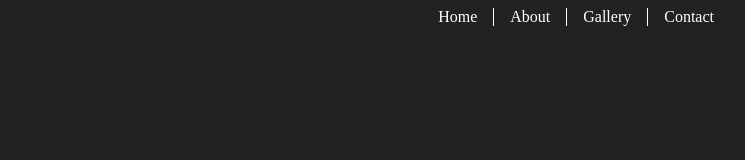
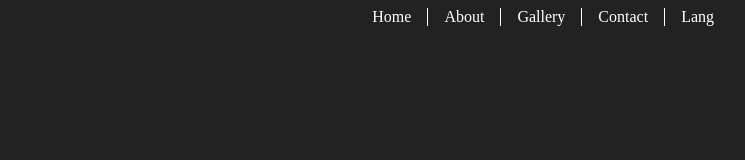
Before and after one commit to Veilios/YeskisFilms, a Vue app in the folder YeskisFilms/: page / in a window 1280 px wide. Shown: the top 160 px of the page, without its empty margins (526-1271 px from the left). Built offline with nearby package versions, Linux system fonts and the light colour scheme.

Commit message:
Downloaded more dependencies, and updated README.md

```diff
--- a/YeskisFilms/package.json
+++ b/YeskisFilms/package.json
@@ -13,7 +13,10 @@
   },
   "dependencies": {
     "@emailjs/browser": "^3.6.2",
-    "vue": "^3.2.36",
+    "@popperjs/core": "^2.11.5",
+    "bootstrap": "^5.1.3",
+    "bootstrap-vue": "^2.22.0",
+    "vue": "^3.2.37",
     "vue-router": "^4.0.15"
   },
   "devDependencies": {
--- a/YeskisFilms/src/App.vue
+++ b/YeskisFilms/src/App.vue
@@ -10,6 +10,7 @@ import { RouterLink, RouterView } from 'vue-router'
         <RouterLink to="/about">About</RouterLink>
         <RouterLink to="/gallery">Gallery</RouterLink>
         <RouterLink to="/contact">Contact</RouterLink>
+        <a>Lang</a>
       </nav>
     </div>
   </header>
```
Also changed, not shown: 2 other files (tests, documents, lock files or other folders).
